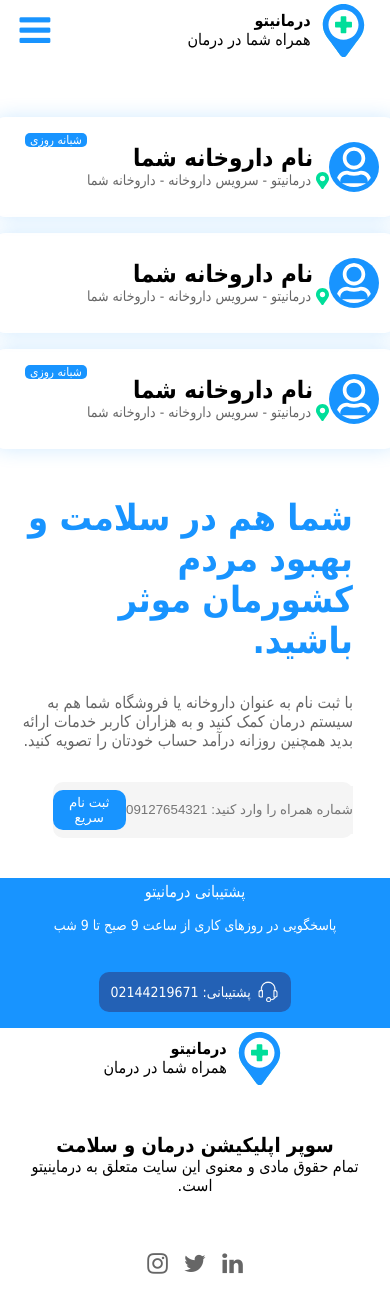
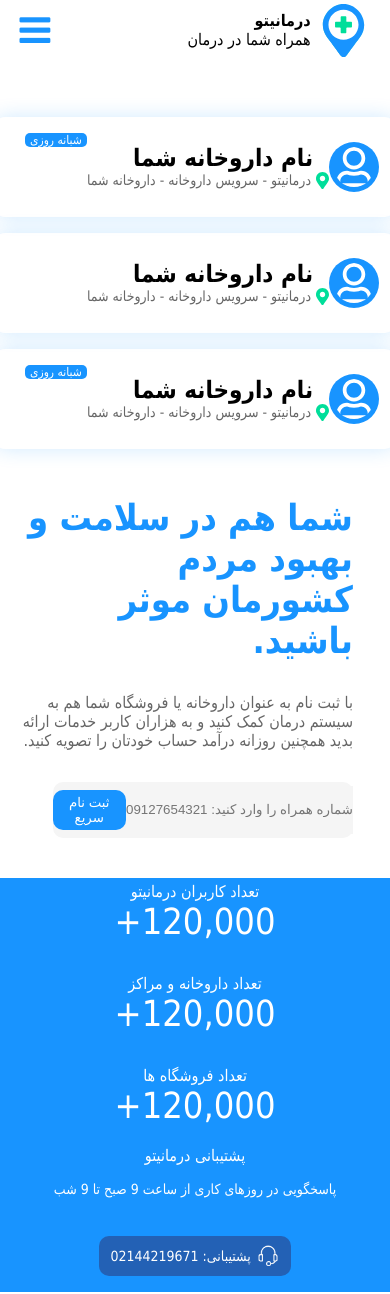
Before and after one commit to kave-me/darmanito-react, a React (Create React App) app: page /about-us in a window 390 px wide. Shown: the top 1294 px of the page. Built offline with nearby package versions, Linux system fonts and the light colour scheme; a small style sheet from the web is missing.

Commit message:
make MainStatics responsive

```diff
--- a/src/asset/sass/component/_AboutUsStatics.scss
+++ b/src/asset/sass/component/_AboutUsStatics.scss
@@ -17,3 +17,10 @@
         }
     }
 }
+@media screen and (max-width: 700px) {
+    .aboutUsStatics {
+        flex-direction: column;
+        height: auto;
+        row-gap: 2rem;
+    }
+}
--- a/src/asset/sass/index.css
+++ b/src/asset/sass/index.css
@@ -988,6 +988,17 @@
   font-size: 36px;
 }
 
+@media screen and (max-width: 700px) {
+  .aboutUsStatics {
+    -webkit-box-orient: vertical;
+    -webkit-box-direction: normal;
+        -ms-flex-direction: column;
+            flex-direction: column;
+    height: auto;
+    row-gap: 2rem;
+  }
+}
+
 .aboutUsServices {
   margin-top: 5rem;
   margin-bottom: 5rem;
--- a/src/pages/AboutUs.js
+++ b/src/pages/AboutUs.js
@@ -10,7 +10,7 @@
     return (
         <div className="container">
             <Header/>
-            {/* <Statics/> */}
+            <Statics/>
             {/* <Services/> */}
             <Support/>
             <Footer/>
```
Also changed, not shown: 1 other file (tests, documents, lock files or other folders).
